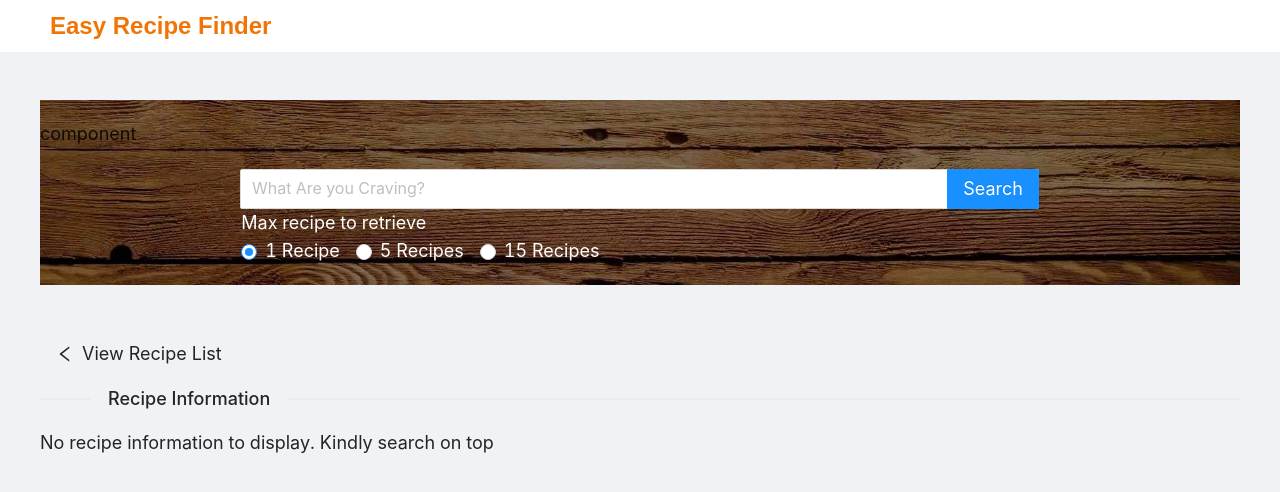
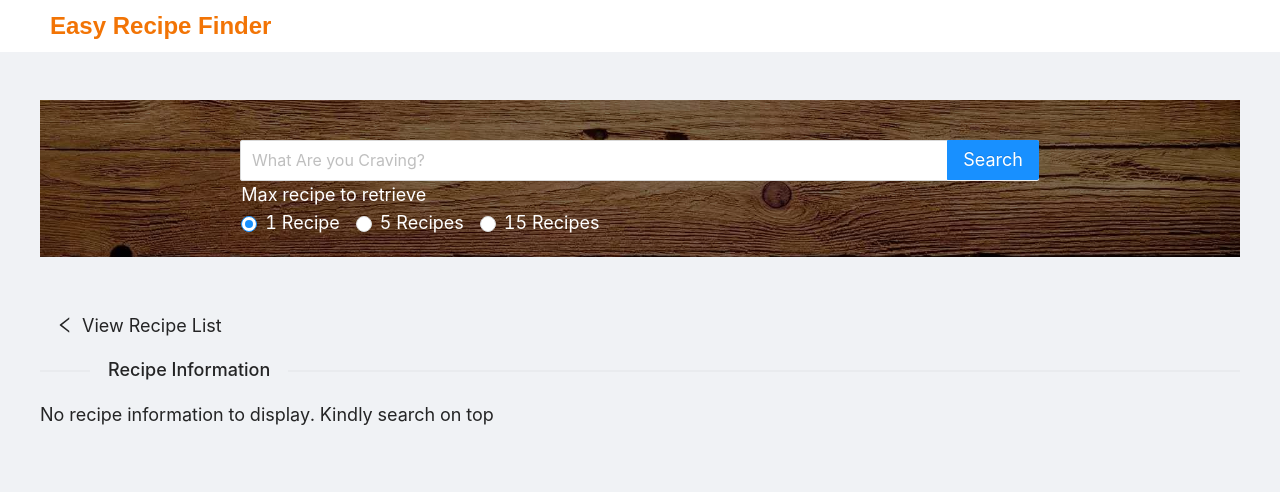
Before and after one commit to mjarvil/recipe-app, a React (Create React App) app: page / in a window 1280 px wide. Shown: the top 492 px of the page. Built offline with nearby package versions, Linux system fonts and the light colour scheme; a web font is replaced by a local one.

Commit message:
relocated multiline comment end

```diff
--- a/src/App.js
+++ b/src/App.js
@@ -66,8 +66,8 @@ function App() {
             <div className="site-layout-background" style={{ padding: 24 }}>
               <Row className="layout-header">
                 <Col span={24}>
-                  {/*  pass then function to open the drawer to searchbard */}
-                  component
+                  {/*  pass then function to open the drawer to searchbard
+                  component*/}
                   <SearchBar displayResult={showSideDrawer} />
                   <Filters />
                 </Col>
```
Also changed, not shown: 1 other file (tests, documents, lock files or other folders).
